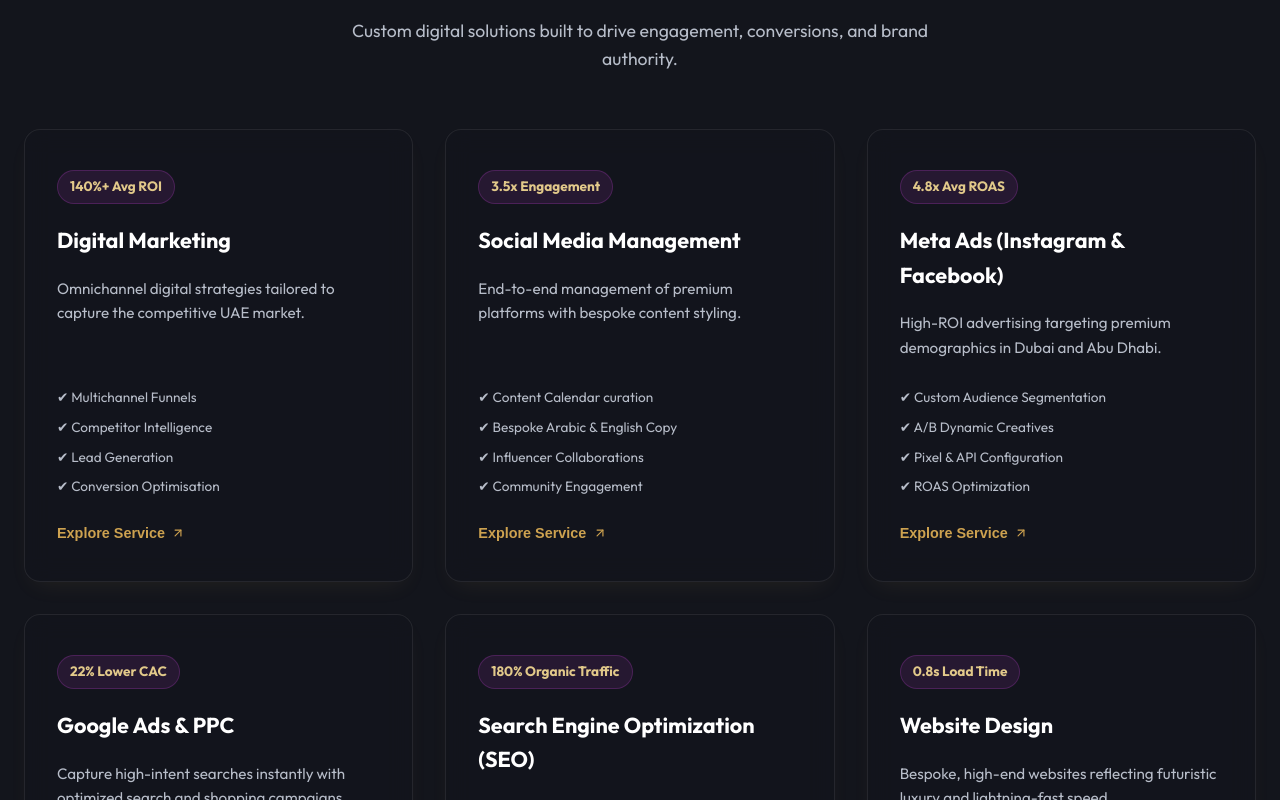
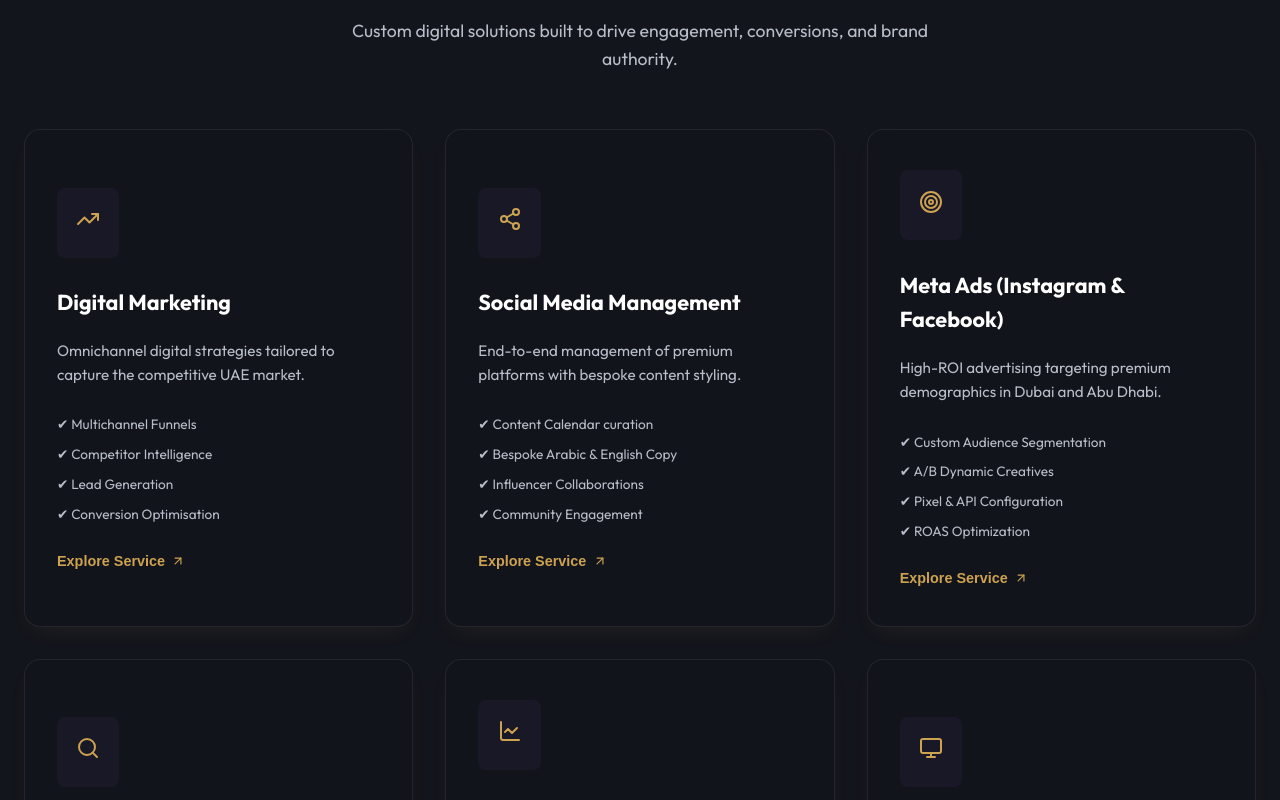
Before and after one commit to truxdigital-sketch/Novarae-Nexus, a React (Vite) app: page / in a window 1280 px wide. Shown: the part 2760-3560 px from the top of the page. Built offline with nearby package versions, Linux system fonts and the light colour scheme.

Commit message:
Remove small yellow performance metrics from all services cards and vertically center their contents

```diff
--- a/src/pages/Home.jsx
+++ b/src/pages/Home.jsx
@@ -11,7 +11,14 @@ import {
   Handshake,
   ChevronDown,
   ChevronUp,
-  Sparkles
+  Sparkles,
+  Share2,
+  Target,
+  Search,
+  LineChart,
+  Monitor,
+  Camera,
+  Video
 } from 'lucide-react';
 import LeadershipTeam from '../components/LeadershipTeam';
 import './Pages.css';
@@ -29,14 +36,14 @@ export default function Home({ setCurrentPage }) {
   ];
 
   const featuredServices = [
-    { id: 'digital-marketing', key: 'digital-marketing' },
-    { id: 'social-media', key: 'social-media' },
-    { id: 'meta-ads', key: 'meta-ads' },
-    { id: 'google-ads', key: 'google-ads' },
-    { id: 'seo', key: 'seo' },
-    { id: 'web-design', key: 'web-design' },
-    { id: 'event-photography', key: 'event-photography' },
-    { id: 'event-videography', key: 'event-videography' }
+    { id: 'digital-marketing', key: 'digital-marketing', icon: <TrendingUp size={24} /> },
+    { id: 'social-media', key: 'social-media', icon: <Share2 size={24} /> },
+    { id: 'meta-ads', key: 'meta-ads', icon: <Target size={24} /> },
+    { id: 'google-ads', key: 'google-ads', icon: <Search size={24} /> },
+    { id: 'seo', key: 'seo', icon: <LineChart size={24} /> },
+    { id: 'web-design', key: 'web-design', icon: <Monitor size={24} /> },
+    { id: 'event-photography', key: 'event-photography', icon: <Camera size={24} /> },
+    { id: 'event-videography', key: 'event-videography', icon: <Video size={24} /> }
   ];
 
   const chooseItems = [
@@ -185,8 +192,8 @@ export default function Home({ setCurrentPage }) {
           <div className="services-grid">
             {featuredServices.map((svc) => (
               <div key={svc.id} className="service-card glass-panel glass-panel-interactive">
-                <div className="svc-header">
-                  <span className="svc-stat">{t(`services.items.${svc.key}.stat`)}</span>
+                <div className="svc-icon-box" style={{ width: 'fit-content', marginBottom: '0.5rem' }}>
+                  {svc.icon}
                 </div>
                 <h3>{t(`services.items.${svc.key}.title`)}</h3>
                 <p>{t(`services.items.${svc.key}.shortDesc`)}</p>
--- a/src/pages/Pages.css
+++ b/src/pages/Pages.css
@@ -266,6 +266,7 @@
   padding: 2.5rem 2rem;
   display: flex;
   flex-direction: column;
+  justify-content: center;
   gap: 1.2rem;
   text-align: left;
 }
@@ -298,7 +299,6 @@
 .service-card p {
   color: var(--text-secondary);
   font-size: 0.95rem;
-  flex-grow: 1;
 }
 
 .svc-features {
@@ -967,7 +967,7 @@
   display: flex;
   gap: 2rem;
   cursor: pointer;
-  align-items: flex-start;
+  align-items: center;
   text-align: left;
 }
 
@@ -1001,12 +1001,7 @@
   line-height: 1.6;
 }
 
-.svc-metric-text {
-  font-size: 0.85rem;
-  font-weight: 700;
-  text-transform: uppercase;
-  letter-spacing: 0.02em;
-}
+
 
 .services-cta-panel {
   padding: 3rem 4rem;
--- a/src/pages/Services.jsx
+++ b/src/pages/Services.jsx
@@ -186,7 +186,6 @@ export default function Services({ initialServiceId = null, setCurrentPage }) {
                 <div className="svc-content-box">
                   <h3>{t(`services.items.${svc.id}.title`)}</h3>
                   <p>{t(`services.items.${svc.id}.shortDesc`)}</p>
-                  <span className="svc-metric-text text-gradient">{t(`services.items.${svc.id}.stat`)}</span>
                 </div>
               </div>
             ))}
```
